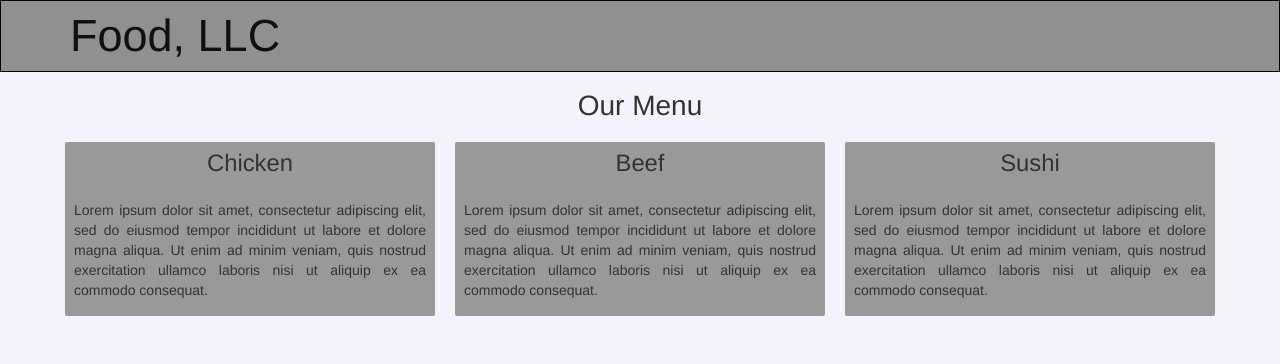
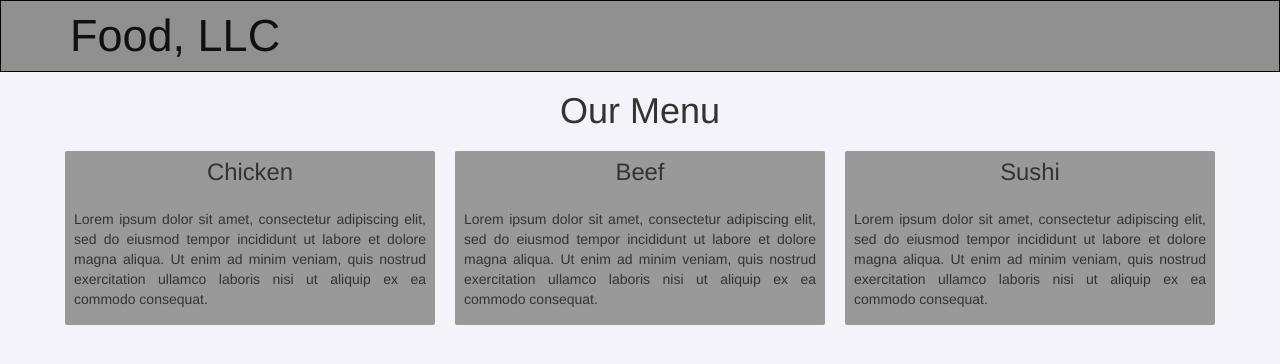
Before and after one commit to arcenik/fullstack-course4-solutions, a plain HTML site: page m3/index.html in a window 1280 px wide. Drawn offline with nearby package versions, Linux system fonts and the light colour scheme.

Commit message:
m3 fix title

```diff
--- a/m3/css/style.css
+++ b/m3/css/style.css
@@ -40,10 +40,6 @@ ul.navbar-nav {
   text-align: center;
 }
 /* Main content */
-.title {
-  font-size: 2em;
-  text-align: center;
-}
 .box {
   position: relative;
   padding: 10px;
--- a/m3/index.html
+++ b/m3/index.html
@@ -47,7 +47,7 @@
 
   <div class="container">
 
-  <h2 class="title">Our Menu</h2>
+  <h1 class="text-center">Our Menu</h1>
   <div class="row">
 
     <div id="chicken" class="col-lg-4 col-md-6 col-sm-12 box">
```
